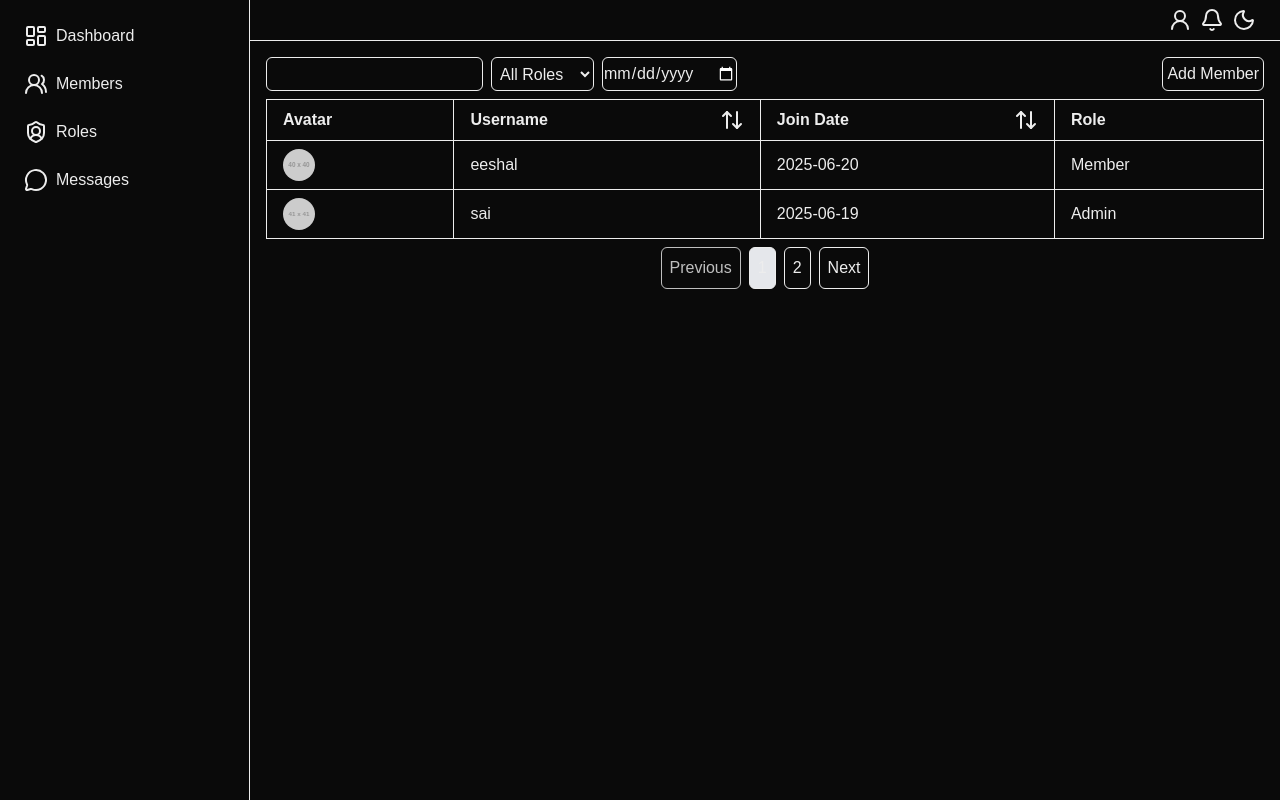
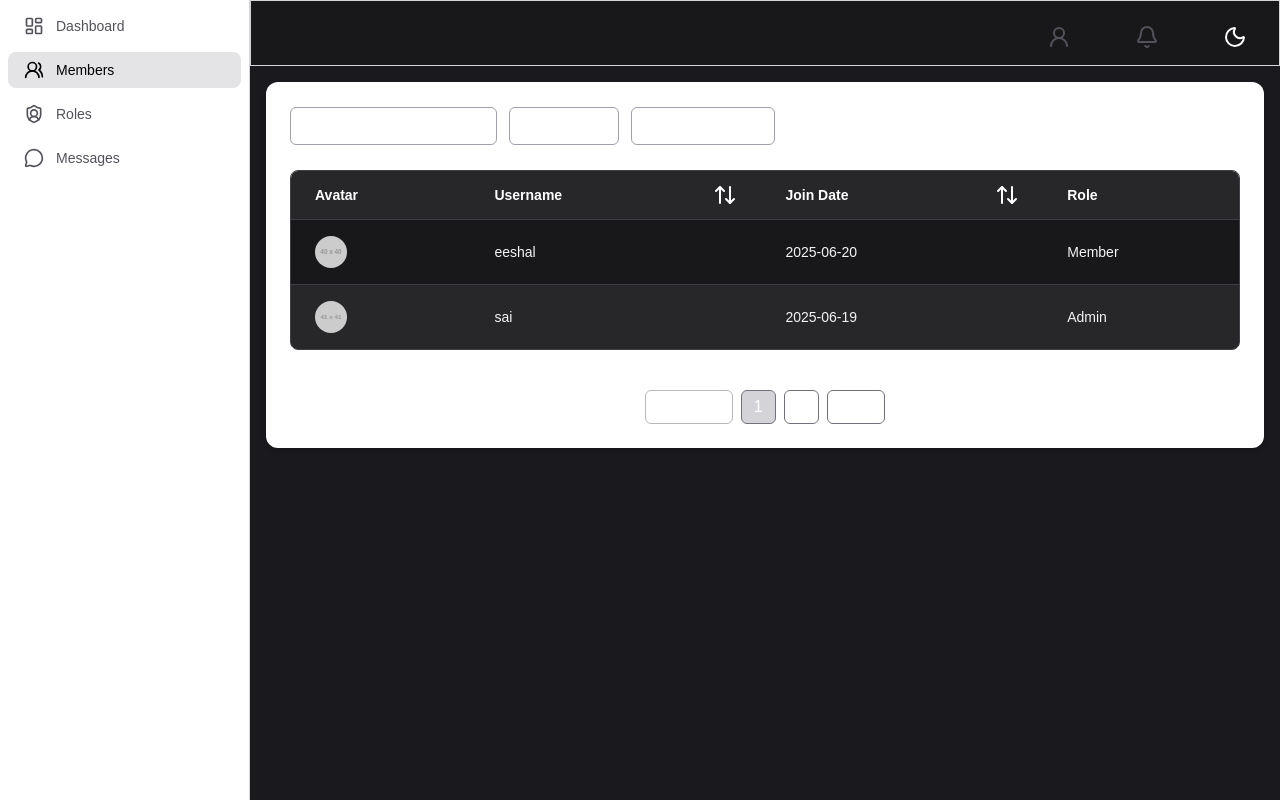
Before and after one commit to eeshalteluri/discord-server-admin-dashboard, a Next.js app: page /members in a window 1280 px wide. Built offline with nearby package versions, Linux system fonts and the light colour scheme.

Commit message:
styled all the components to match the discord theme

```diff
--- a/src/app/components/Navbar.tsx
+++ b/src/app/components/Navbar.tsx
@@ -1,6 +1,10 @@
 'use client'
 import React, { useState } from 'react'
 import { UserRound, Bell, Moon, Sun } from 'lucide-react';
+
+import { usePathname } from 'next/navigation'
+import Link from 'next/link'
+
 
 const Navbar = () => {
     const [theme, setTheme] = useState('light');
@@ -9,12 +13,27 @@ const Navbar = () => {
         if(theme === 'light') setTheme('dark');
         else setTheme('light');
     }
+
+    const pathname = usePathname()
+  const isProfileActive = pathname === '/profile'
+  const isNotificationActive = pathname === '/notifications'
+
   return (
-    <div className='p-2 flex justify-end items-center border-b-1'>
-        <div className='mr-4 flex gap-2'>
-            <UserRound size={24}/>
-            <Bell size={24}/>
-            {theme === 'light' ? <Moon size={24} onClick={toggleTheme}/> : <Sun size={24} onClick={toggleTheme}/>}
+<div className="absolute md:relative bottom-0 left-0 z-10 w-full pt-4 p-2 md:flex md:justify-end md:items-center md:border-1 bg-zinc-900 border-b border-zinc-300 dark:border-zinc-700 text-primary">
+        <div className='w-full md:w-fit flex justify-between md:gap-12 px-12 md:px-0 md:mr-4 gap-2'>
+            <Link
+              href="/profile"
+              className={`hover:bg-gray-100 rounded-md ${isProfileActive ? 'bg-zinc-200 dark:bg-zinc-700 text-black dark:text-white' : 'text-zinc-600 dark:text-zinc-400 hover:bg-zinc-100 dark:hover:bg-zinc-800 hover:text-black dark:hover:text-white'}`}
+            >
+              <UserRound size={24} className="m-2 cursor-pointer"/>
+            </Link>
+            <Link
+              href="/notifications"
+              className={`hover:bg-gray-100 rounded-md ${isNotificationActive ? 'bg-zinc-200 dark:bg-zinc-700 text-black dark:text-white' : 'text-zinc-600 dark:text-zinc-400 hover:bg-zinc-100 dark:hover:bg-zinc-800 hover:text-black dark:hover:text-white'}`}
+            >
+              <Bell size={24} className="m-2 cursor-pointer"/>
+            </Link>
+            {theme === 'light' ? <Moon size={24} onClick={toggleTheme} className="text-white m-2 cursor-pointer"/> : <Sun size={24} onClick={toggleTheme} className="text-white m-2 cursor-pointer"/>}
         </div>
     </div>
   )
--- a/src/app/components/RoleCard.tsx
+++ b/src/app/components/RoleCard.tsx
@@ -11,8 +11,6 @@ const colorClasses: Record<string, string> = {
   red: 'bg-red-400',
   blue: 'bg-blue-400',
   orange: 'bg-orange-400',
-  gray: 'bg-gray-400',
-  // Add more as needed
 }
 
 const RoleItem: React.FC<RoleItemProps> = ({ name, isActive, color }) => {
@@ -26,65 +24,63 @@ const RoleItem: React.FC<RoleItemProps> = ({ name, isActive, color }) => {
   }
 
   return (
-    <div className="flex items-center justify-between w-full max-w-xl p-4 border rounded-md shadow-sm bg-white dark:bg-gray-900">
-      {/* Left Section: Status dot + Role name or input */}
+  <div className="flex items-center justify-between w-full max-w-xl p-4 border border-zinc-300 dark:border-zinc-700 rounded-xl shadow-sm bg-white dark:bg-zinc-900 transition-all">
     <div className="flex items-center gap-3 flex-1">
       <div
-          className={`w-3 h-3 rounded-full ${active ? 'bg-green-500' : 'bg-gray-400'}`}
+        className={`w-3 h-3 rounded-full ${
+          active ? 'bg-green-500' : 'bg-zinc-400'
+        }`}
       />
+
       {isEditing ? (
         <input
           type="text"
           value={roleName}
           onChange={(e) => setRoleName(e.target.value)}
-            className="border px-2 py-1 rounded-md text-sm w-full max-w-sm bg-gray-50 dark:bg-gray-800 text-black dark:text-white"
+          className="border border-zinc-300 dark:border-zinc-600 bg-zinc-100 dark:bg-zinc-800 text-black dark:text-white rounded-md px-3 py-1 text-sm w-full focus:outline-none focus:ring-2 focus:ring-primary"
         />
       ) : (
         <span
-            className={`text-sm font-medium text-white p-2 rounded ${colorClasses[color] || 'bg-gray-400'} dark:text-secondary`}
+          className={`text-sm font-semibold px-3 py-1 rounded-full ${
+            colorClasses[color] || 'bg-zinc-400'
+          } text-white dark:text-white`}
         >
           {roleName}
         </span>
       )}
     </div>
 
-      {/* Right Section: Edit/Save + Toggle */}
-      <div className="flex items-center gap-3">
+    <div className="flex items-center gap-4 ml-4">
       {isEditing ? (
         <button
           onClick={handleSave}
-            className="text-green-600 hover:underline text-sm"
+          className="text-sm font-medium text-green-600 hover:underline"
         >
           Save
         </button>
       ) : (
         <button
           onClick={() => setIsEditing(true)}
-            className="text-blue-600 hover:underline text-sm"
+          className="text-sm font-medium text-blue-600 hover:underline"
         >
           Edit
         </button>
       )}
 
-        {/* Toggle role visibility (mocked) */}
-        <label className="inline-flex items-center cursor-pointer">
+      <label className="relative inline-flex items-center cursor-pointer">
         <input
           type="checkbox"
           checked={active}
           onChange={() => setActive(!active)}
-            className="sr-only"
+          className="sr-only peer"
         />
-          <div className="w-10 h-5 bg-gray-300 rounded-full dark:bg-gray-700 relative transition">
-            <div
-              className={`w-4 h-4 bg-white rounded-full shadow-md absolute top-0.5 left-0.5 transform transition ${
-                active ? 'translate-x-5' : ''
-              }`}
-            />
-          </div>
+        <div className="w-10 h-5 bg-zinc-300 dark:bg-zinc-700 rounded-full peer-checked:bg-green-500 transition-all duration-300" />
+        <div className="absolute top-0.5 left-0.5 w-4 h-4 bg-white rounded-full shadow-sm transform peer-checked:translate-x-5 transition-all duration-300" />
       </label>
     </div>
   </div>
 )
+
 }
 
 export default RoleItem
--- a/src/app/components/Sidebar/Sidebar.tsx
+++ b/src/app/components/Sidebar/Sidebar.tsx
@@ -1,3 +1,4 @@
+'use client'
 import React from 'react'
 import SidebarItem from './SidebarItem'
 import { LayoutDashboard, UsersRound, ShieldUser, MessageCircle } from 'lucide-react'
@@ -27,7 +28,7 @@ const SideBarItemsList =[
 
 const Sidebar = () => {
   return (
-    <div className='min-w-[250px] p-2 border-r-1'>
+    <aside className="md:min-w-[250px] h-full p-2 bg-white dark:bg-zinc-900 border-r border-zinc-300 dark:border-zinc-700 flex flex-col gap-2 shadow-md">
       {SideBarItemsList.map((SideBarItem) => (
         <SidebarItem
           key={SideBarItem.title}
@@ -36,7 +37,7 @@ const Sidebar = () => {
           icon={SideBarItem.icon}
         />
       ))}
-    </div>
+    </aside>
   )
 }
 
--- a/src/app/components/Sidebar/SidebarItem.tsx
+++ b/src/app/components/Sidebar/SidebarItem.tsx
@@ -1,5 +1,7 @@
+'use client'
 import Link from 'next/link'
 import React from 'react'
+import { usePathname } from 'next/navigation'
 
 interface SidebarItemProps {
     title: string,
@@ -8,16 +10,21 @@ interface SidebarItemProps {
 }
 
 const SidebarItem : React.FC<SidebarItemProps> = ({ title, href, icon: Icon }) => {
+  const pathname = usePathname()
+  const isActive = pathname.startsWith(href)
 
   return (
     <Link
-        href={href}
-        className='flex gap-2 m-2 p-2'
+      href={href}
+      className={`flex items-center gap-3 px-4 py-2 rounded-lg transition-colors text-sm font-medium
+        ${
+          isActive
+            ? 'bg-zinc-200 dark:bg-zinc-700 text-black dark:text-white'
+            : 'text-zinc-600 dark:text-zinc-400 hover:bg-zinc-100 dark:hover:bg-zinc-800 hover:text-black dark:hover:text-white'
+        }`}
     >
-        <Icon />
-    <div className='cursor-pointer'>
-        {title}
-    </div>
+      <Icon className="w-5 h-5" />
+      <span className="hidden md:inline">{title}</span>
     </Link>
   )
 }
--- a/src/app/dashboard/page.tsx
+++ b/src/app/dashboard/page.tsx
@@ -50,34 +50,44 @@ export default function DashboardPage() {
 })
 
 
-  return (
-    <div className="p-8 space-y-8">
+ return (
+    <div className="p-6 md:p-8 space-y-8 bg-white dark:bg-zinc-900 rounded-xl">
       {/* Metric Cards */}
-      <div className="grid grid-cols-1 sm:grid-cols-2 lg:grid-cols-3 xl:grid-cols-5 gap-6">
+      <div className="grid grid-cols-2 sm:grid-cols-3 xl:grid-cols-5 gap-4">
         {metrics.map((metric) => (
           <div
             key={metric.label}
-            className="rounded-2xl bg-white dark:bg-zinc-900 shadow-md p-4 text-center border"
+            className="rounded-xl bg-zinc-100 dark:bg-zinc-800 text-zinc-800 dark:text-zinc-100 shadow-md px-4 py-6 text-center"
           >
-            <p className="text-sm text-gray-500 dark:text-gray-400">{metric.label}</p>
-            <p className="text-white text-2xl font-bold">{metric.value}</p>
+            <p className="text-sm opacity-80">{metric.label}</p>
+            <p className="text-2xl font-bold">{metric.value}</p>
           </div>
         ))}
       </div>
 
       {/* Line Chart */}
-      <div className="bg-white dark:bg-zinc-900 p-6 rounded-2xl shadow-md">
-        <h2 className="text-secondary text-xl font-semibold mb-4">Member Growth Over Time</h2>
+      <div className="bg-zinc-100 dark:bg-zinc-800 text-zinc-800 dark:text-zinc-100 px-6 py-8 rounded-xl shadow-md">
+        <h2 className="text-xl font-semibold mb-4 text-zinc-900 dark:text-zinc-100">
+          Member Growth Over Time
+        </h2>
         <ResponsiveContainer width="100%" height={300}>
           <LineChart data={growthData}>
-            <CartesianGrid strokeDasharray="3 3" />
-            <XAxis dataKey="date" />
-            <YAxis />
-            <Tooltip />
-            <Line type="monotone" dataKey="members" stroke="#8884d8" strokeWidth={2} />
+            <CartesianGrid strokeDasharray="3 3" stroke="#ccc" />
+            <XAxis dataKey="date" stroke="#8884d8" />
+            <YAxis stroke="#8884d8" />
+            <Tooltip
+              contentStyle={{
+                backgroundColor: '#27272a',
+                border: '1px solid #52525b',
+                borderRadius: '0.5rem',
+                color: '#fff'
+              }}
+            />
+            <Line type="monotone" dataKey="members" stroke="#6366f1" strokeWidth={2} />
           </LineChart>
         </ResponsiveContainer>
       </div>
     </div>
   )
+
 }
--- a/src/app/layout.tsx
+++ b/src/app/layout.tsx
@@ -37,11 +37,15 @@ export default function RootLayout({
         <RolesProvider>
           <MessagesProvider>
             <AddMemberModalProvider>
-              <div className="h-screen flex">
+              <div className="flex h-screen w-full overflow-hidden">
                 <Sidebar />
-                <div className="flex-1">
+
+                <div className="flex flex-col flex-1 overflow-hidden">
                   <Navbar />
-                  {children}
+
+                  <main className="bg-[#1a1a1e] flex-1 overflow-y-auto bg-muted p-4">
+                    {children}
+                  </main>
                 </div>
               </div>
             </AddMemberModalProvider>
--- a/src/app/members/page.tsx
+++ b/src/app/members/page.tsx
@@ -76,65 +76,67 @@ const MembersPage = () => {
   const totalPages = Math.ceil(sortedMembers?.length/membersPerPage);
 
   return (
-    <div className='flex flex-col gap-2 p-4'>
-      <div className='flex justify-between items-center'>
-        <div className='flex justify-center gap-2'>
+    <div className="flex flex-col gap-6 p-6 bg-white dark:bg-zinc-900 rounded-xl shadow-md">
+      {/* Filters and Button */}
+      <div className="flex flex-col md:flex-row md:items-center justify-between gap-4">
+        <div className="flex flex-col sm:flex-row flex-wrap gap-3">
+          <input
+            name="usernameFilter"
+            type="text"
+            placeholder="Filter by username"
+            className="text-white border border-zinc-400 dark:border-zinc-700 bg-transparent px-3 py-2 rounded-md text-sm focus:outline-none focus:ring-2 focus:ring-primary"
+            onChange={(e) => setFilterUsernameValue(e.target.value)}
+          />
 
-        {/*Filter by username*/}
-        <input
-        name='usernameFilter'
-        type="text"
-        className='border-secondary border-1 p-1 rounded-md'
-        onChange={(event) => setFilterUsernameValue(event.target.value)}/>
-
-        {/*Filter by role*/}
           <select
             name="roleFilter"
-          id="roleFilter"
-          className='border-secondary border-1 p-1 rounded-md'
-          onChange={(event) => setFilterRoleValue(event.target.value)}
+            className="text-white border border-zinc-400 dark:border-zinc-700 bg-transparent px-3 py-2 rounded-md text-sm focus:outline-none focus:ring-2 focus:ring-primary"
+            onChange={(e) => setFilterRoleValue(e.target.value)}
           >
-          <option value="">All Roles</option>
-          {uniqueRoles?.length > 0 && uniqueRoles.map((role) => (
-            <option key={role} value={role}>{role.charAt(0).toUpperCase() + role.slice(1) }</option>
+            <option value="" className='text-white bg-zinc-700'>All Roles</option>
+            {uniqueRoles.map((role) => (
+              <option key={role} value={role} className='text-white bg-zinc-700'>
+                {role.charAt(0).toUpperCase() + role.slice(1)}
+              </option>
             ))}
           </select>
 
-        {/*Filter by joining date*/}
           <input
-          name='filterJoiningDate'
             type="date"
-          className='border-secondary border-1 rounded-md'
-          onChange={(event) => {
-            console.log(event.target.value);
-            setFilterJoiningDateValue(event.target.value)
-          }} />
+            name="filterJoiningDate"
+            className="text-white border border-zinc-400 dark:border-zinc-700 bg-transparent px-3 py-2 rounded-md text-sm focus:outline-none focus:ring-2 focus:ring-primary"
+            onChange={(e) => setFilterJoiningDateValue(e.target.value)}
+          />
         </div>
 
         <button
-          onClick={() => onOpen()}
-          className='border-1 p-1 rounded-md hover:opacity-70 cursor-pointer'
-        >Add Member</button>
+          onClick={onOpen}
+          className="bg-primary text-white dark:bg-zinc-700 dark:text-white px-4 py-2 rounded-md hover:opacity-80 transition-colors"
+        >
+          Add Member
+        </button>
       </div>
 
-      {isOpen &&
-        <AddMemberModal />
-      }
+      {isOpen && <AddMemberModal />}
 
-      <table className='table-auto border-collapse border w-full'>
-        <thead className=''>
+      {/* Table */}
+      <div className="overflow-x-auto rounded-lg border border-zinc-700">
+        <table className="min-w-full table-auto text-sm">
+          <thead className="bg-zinc-800 text-white">
             <tr>
               {tableHeaders.map((header) => {
-              const column = header === 'Username' ? 'username' :
-                            header === 'Join Date' ? 'joinDate' : '';
-
+                const column = header === 'Username' ? 'username' : header === 'Join Date' ? 'joinDate' : '';
                 const isSortable = column !== '';
-
-              const icon = sortingColumn === column
+                const icon =
+                  sortingColumn === column
                     ? sortingOrder === 'ascending'
-                  ? (column === 'username' ? <ArrowUpAZ /> : <MoveUp />)
+                      ? column === 'username'
+                        ? <ArrowUpAZ />
+                        : <MoveUp />
                       : sortingOrder === 'descending'
-                  ? (column === 'username' ? <ArrowDownAZ /> : <MoveDown />)
+                      ? column === 'username'
+                        ? <ArrowDownAZ />
+                        : <MoveDown />
                       : <ArrowUpDown />
                     : <ArrowUpDown />;
 
@@ -143,82 +145,90 @@ const MembersPage = () => {
                     key={header}
                     onClick={() => {
                       if (!isSortable) return;
-
                       if (sortingColumn !== column) {
                         setSortingColumn(column as 'username' | 'joinDate');
                         setSortingOrder('ascending');
                       } else {
-          setSortingOrder(prev =>
-            prev === 'ascending' ? 'descending' :
-            prev === 'descending' ? '' : 'ascending'
+                        setSortingOrder((prev) =>
+                          prev === 'ascending' ? 'descending' : prev === 'descending' ? '' : 'ascending'
                         );
                       }
                     }}
-      className='border px-4 py-2 text-left cursor-pointer select-none'
+                    className="px-6 py-3 border-b border-zinc-700 text-left cursor-pointer select-none hover:bg-zinc-700 transition"
                   >
-      <div className='flex justify-between items-center'>
+                    <div className="flex items-center justify-between gap-2">
                       {header}
                       {isSortable && icon}
                     </div>
                   </th>
                 );
               })}
-
             </tr>
           </thead>
-        <tbody>
-          {paginatedMembers?.length > 0 ? paginatedMembers.map((member) => (
-            <tr key={member.username}>
-              <td className='border px-4 py-2'>
+          <tbody className="divide-y divide-zinc-700 bg-zinc-900 text-zinc-100">
+            {paginatedMembers.length > 0 ? (
+              paginatedMembers.map((member, index) => (
+                <tr
+                  key={member.username}
+                  className={index % 2 === 0 ? 'bg-zinc-900' : 'bg-zinc-800 hover:bg-zinc-700 transition'}
+                >
+                  <td className="px-6 py-4">
                     <Image
                       src={member.avatar}
-                  alt='avatar'
-                  width={8}
-                  height={8}
-                  className='w-8 h-8 rounded-full'
+                      alt="avatar"
+                      width={32}
+                      height={32}
+                      className="w-8 h-8 rounded-full object-cover"
                     />
                   </td>
-              <td className='border px-4 py-2'>{member.username}</td>
-              <td className='border px-4 py-2'>{member.joinDate}</td>
-              <td className='border px-4 py-2'>{member.role.charAt(0).toUpperCase() + member.role.slice(1)}</td>
+                  <td className="px-6 py-4">{member.username}</td>
+                  <td className="px-6 py-4">{member.joinDate}</td>
+                  <td className="px-6 py-4 capitalize">{member.role}</td>
                 </tr>
-          )) :
-          <tr className='text-center'>
-            <td>No members found</td>
+              ))
+            ) : (
+              <tr>
+                <td colSpan={4} className="text-center py-6 text-zinc-400">
+                  No members found
+                </td>
               </tr>
-          }
+            )}
           </tbody>
         </table>
+      </div>
 
-      <div className='flex justify-center gap-2'>
+      {/* Pagination */}
+      <div className="flex justify-center flex-wrap gap-2 mt-4">
         <button
-          onClick={() => setCurrentPage((prev) => Math.max(prev-1, 1))}
+          onClick={() => setCurrentPage((prev) => Math.max(prev - 1, 1))}
           disabled={currentPage === 1}
-          className='p-2 border-1 border-secondary rounded-md cursor-pointer disabled:cursor-not-allowed disabled:opacity-80'
+          className="text-white px-3 py-1 border border-zinc-500 rounded-md disabled:opacity-50 disabled:cursor-not-allowed"
         >
           Previous
         </button>
 
-        {totalPages > 0 && Array.from({length: totalPages}, (_, index) => (
+        {Array.from({ length: totalPages }, (_, index) => (
           <button
             key={index}
-            onClick={() => setCurrentPage(index+1)}
-            className={`p-2 border-1 border-secondary rounded-md cursor-pointer disabled:cursor-not-allowed disabled:opacity-80 ${currentPage === index + 1 ? 'bg-gray-200' : ''}`}
+            onClick={() => setCurrentPage(index + 1)}
+            className={`text-white px-3 py-1 border border-zinc-500 rounded-md ${
+              currentPage === index + 1 ? 'bg-zinc-300 dark:bg-zinc-600 text-black dark:text-white' : ''
+            }`}
           >
             {index + 1}
           </button>
-        )) }
+        ))}
 
         <button
-          onClick={() => setCurrentPage((prev) => Math.min(prev+1, totalPages))}
+          onClick={() => setCurrentPage((prev) => Math.min(prev + 1, totalPages))}
           disabled={currentPage === totalPages}
-          className='p-2 border-1 border-secondary rounded-md cursor-pointer disabled:cursor-not-allowed disabled:opacity-80'
+          className="text-white px-3 py-1 border border-zinc-500 rounded-md disabled:opacity-50 disabled:cursor-not-allowed"
         >
           Next
         </button>
       </div>
     </div>
-  )
+  );
 }
 
 export default MembersPage
--- a/src/app/messages/page.tsx
+++ b/src/app/messages/page.tsx
@@ -3,20 +3,18 @@ import MessageCard from '../components/MessageCard'
 import { MessagesList } from '../constants/constants'
 
 const MessagesPage = () => {
-  return (
-    <div
-      className='flex flex-col gap-1 max-h-[90%] overflow-y-scroll'
-    >
-      {
-        MessagesList.length > 0 && MessagesList.map((message) => (
+    return (
+    <div className="p-4 space-y-4 max-h-[90vh] overflow-y-auto scrollbar-thin scrollbar-thumb-zinc-500 dark:scrollbar-thumb-zinc-700">
+      {MessagesList.length > 0 &&
+        MessagesList.map((message, index) => (
           <MessageCard
-            key={message.username}
+            key={index}
             avatar={message.avatar}
             username={message.username}
             createdAt={message.createdAt}
             message={message.message}
           />
-      ))}
+        ))}
     </div>
   )
 }
```
Also changed, not shown: src/app/components/MessageCard.tsx (+14 -14 lines), public/default_profile.jpg (added). Lines whose indentation alone changed are shown as unchanged.
